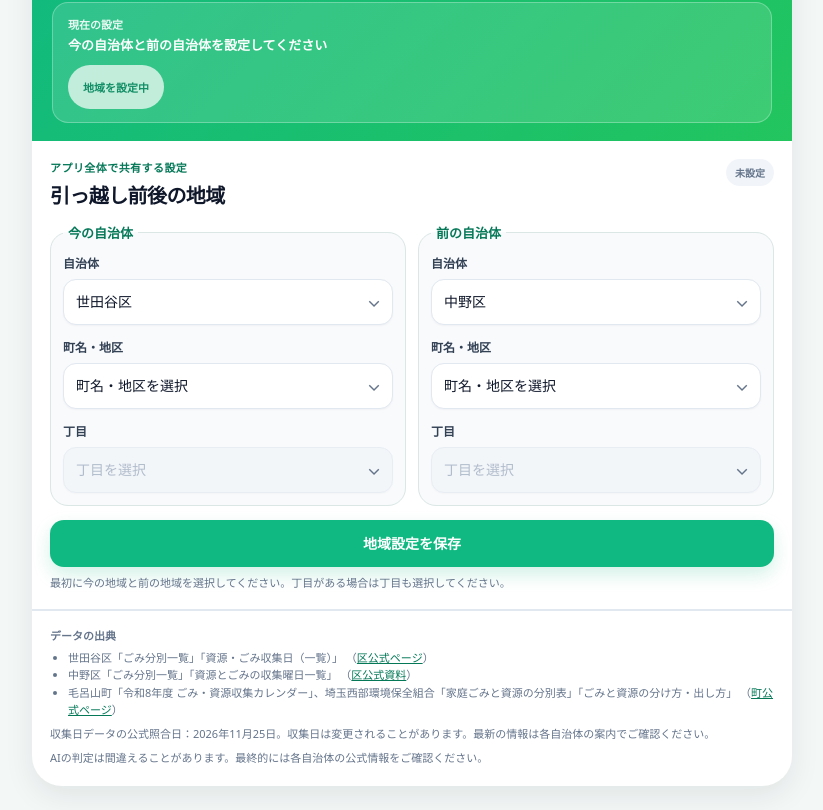
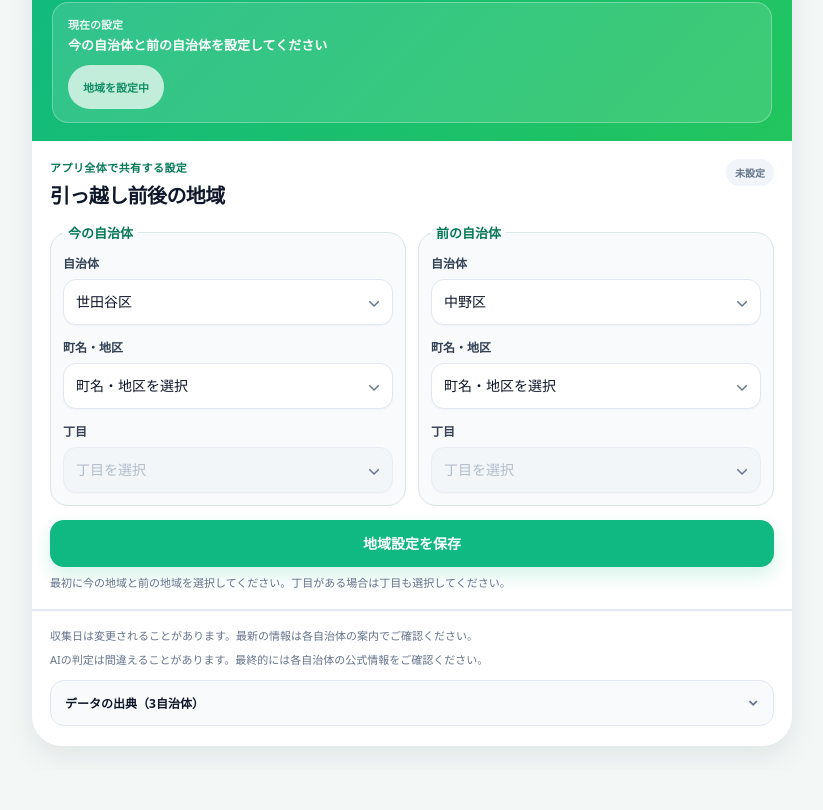
Before and after one commit to suke-siw/gomikurabe, a website with bundled scripts: page index.html in a window 1280 px wide. Shown: the part 130-940 px from the top of the page, without its empty margins (228-1051 px from the left). After the commit the page ends 900 px from the top, so only its background shows below. Built offline with nearby package versions, Linux system fonts and the light colour scheme.

Commit message:
データの出典を自治体の設定から作る折りたたみの枠に移す
- 出典を index.html の手書きから src/config/municipalities.js の sources / verifiedOn に移し、
  script.js で画面下の「データの出典（N自治体）」の枠に自動で表示する
- 枠は普段は閉じておき、開くと今・前に設定している自治体を先頭（「設定中」の印付き）に表示。
  自治体が増えた場合は枠の中だけスクロールする
- 公式照合日を自治体ごとに表示（毛呂山町は 2026-11-25）
- 中野区・世田谷区の出典に品目データのオープンデータを追加
- README の設定項目に sources / verifiedOn を追記

Co-Authored-By: Claude Opus 5.5 <noreply@anthropic.com>

```diff
--- a/index.html
+++ b/index.html
@@ -427,27 +427,20 @@
       </div>
 
       <footer class="app-footer">
-        <p class="footer-title">データの出典</p>
-        <ul>
-          <li>
-            世田谷区「ごみ分別一覧」「資源・ごみ収集日（一覧）」
-            （<a href="https://www.city.setagaya.lg.jp/02241/416.html" target="_blank" rel="noopener noreferrer">区公式ページ</a>）
-          </li>
-          <li>
-            中野区「ごみ分別一覧」「資源とごみの収集曜日一覧」
-            （<a href="https://www.city.tokyo-nakano.lg.jp/kurashi/gomi/dashikata/leaflet.files/nakano_gomi_Pamphlet_2026.pdf" target="_blank" rel="noopener noreferrer">区公式資料</a>）
-          </li>
-          <li>
-            毛呂山町「令和8年度 ごみ・資源収集カレンダー」、埼玉西部環境保全組合「家庭ごみと資源の分別表」「ごみと資源の分け方・出し方」
-            （<a href="https://www.town.moroyama.saitama.jp/soshikikarasagasu/seikatsukankyoka/kankyoukakari/gominowakekatadasikata/index.html" target="_blank" rel="noopener noreferrer">町公式ページ</a>）
-          </li>
-        </ul>
         <p>
-          収集日データの公式照合日：2026年11月25日。収集日は変更されることがあります。最新の情報は各自治体の案内でご確認ください。
+          収集日は変更されることがあります。最新の情報は各自治体の案内でご確認ください。
         </p>
         <p>
           AIの判定は間違えることがあります。最終的には各自治体の公式情報をご確認ください。
         </p>
+
+        <!-- 出典は src/config/municipalities.js の sources から script.js が作る -->
+        <details class="data-sources">
+          <summary class="data-sources-summary">
+            データの出典（<span id="data-sources-count">0</span>自治体）
+          </summary>
+          <div id="data-sources-list" class="data-sources-list"></div>
+        </details>
       </footer>
     </div>
 
--- a/script.js
+++ b/script.js
@@ -490,6 +490,71 @@ function createExternalLink(url, label, className) {
   link.className = className;
   link.textContent = label;
   return link;
+}
+
+/** "2026-11-25" → "2026年11月25日" */
+function formatJapaneseDate(value) {
+  const match = /^(\d{4})-(\d{2})-(\d{2})$/.exec(String(value ?? ""));
+  if (!match) return "";
+  return `${match[1]}年${Number(match[2])}月${Number(match[3])}日`;
+}
+
+/*
+ * 画面下の「データの出典」を、src/config/municipalities.js の sources から作る。
+ * 自治体が増えても画面が長くならないよう折りたたみの枠に入れ、
+ * 今・前に設定している自治体を先頭に表示する。
+ */
+function renderDataSources() {
+  const list = document.getElementById("data-sources-list");
+  const count = document.getElementById("data-sources-count");
+  if (!list || !count) return;
+
+  const selected = [appState.current?.city, appState.previous?.city].filter(Boolean);
+  const rank = (cityId) => (selected.includes(cityId) ? selected.indexOf(cityId) : selected.length);
+  const cityIds = Object.keys(MUNICIPALITIES).sort((a, b) => rank(a) - rank(b));
+
+  list.replaceChildren();
+  count.textContent = String(cityIds.length);
+
+  for (const cityId of cityIds) {
+    const municipality = MUNICIPALITIES[cityId];
+    const section = document.createElement("section");
+    section.className = "data-source-city";
+
+    const heading = createTextElement("h3", "data-source-name", municipality.name);
+    if (selected.includes(cityId)) {
+      heading.append(createTextElement("span", "data-source-badge", "設定中"));
+    }
+    section.append(heading);
+
+    const sources = Array.isArray(municipality.sources) ? municipality.sources : [];
+    if (sources.length > 0) {
+      const ul = document.createElement("ul");
+      for (const source of sources) {
+        const li = document.createElement("li");
+        if (source.url) {
+          li.append(createExternalLink(source.url, source.title, "data-source-link"));
+        } else {
+          li.textContent = source.title;
+        }
+        ul.append(li);
+      }
+      section.append(ul);
+    } else {
+      section.append(createTextElement("p", "data-source-meta", "出典：未記入"));
+    }
+
+    const verified = formatJapaneseDate(municipality.verifiedOn);
+    section.append(
+      createTextElement(
+        "p",
+        "data-source-meta",
+        `収集日データの公式照合日：${verified || "未記入"}`,
+      ),
+    );
+
+    list.append(section);
+  }
 }
 
 /** 電話番号のリンク（スマートフォンでは押すと電話をかけられる） */
@@ -1228,6 +1293,7 @@ function saveSettings() {
   elements.toggleSettings.textContent = "地域設定を変更";
 
   updateLocationSummary();
+  renderDataSources();
   elements.comparisonFilter.value = "";
   resetComparisonList();
   renderScheduleList();
@@ -1268,6 +1334,7 @@ async function loadCityData() {
     populateCityOptions();
     restoreSavedLocations();
     updateLocationSummary();
+    renderDataSources();
 
     const configured = hasSavedLocations();
     elements.features.hidden = !configured;
@@ -1379,4 +1446,6 @@ document.addEventListener("click", (event) => {
   }
 });
 
+// 出典はデータの読み込みに失敗しても表示できるよう、先に作っておく
+renderDataSources();
 loadCityData();
--- a/src/config/municipalities.js
+++ b/src/config/municipalities.js
@@ -11,6 +11,9 @@
  * 粗大ごみの申込先は、Web申込なら oversizedApplicationUrl / oversizedApplicationLabel、
  * 電話なら oversizedApplicationTel / oversizedApplicationTelLabel に書く（両方でも可）。
  * oversizedDetailsUrl には自治体公式の粗大ごみ案内ページを書く。
+ *
+ * sources にはデータの出典（資料名と公式ページのURL）を、verifiedOn には収集日データを
+ * 公式の資料と照合した日（例："2026-11-25"）を書く。画面下の「データの出典」に表示される。
  *
  * scheduleKeys の左側は分別区分のID（src/utils/garbage-mapping.js の GARBAGE_CATEGORIES）、
  * 右側はその街の収集日データ（schedules.json の schedule）の項目名です。
@@ -27,6 +30,20 @@
 export const MUNICIPALITY_CONFIG = {
   nakano: {
     name: "中野区",
+
+    // データの出典（画面下の「データの出典」に表示）と、収集日データを公式と照合した日
+    sources: [
+      {
+        title: "中野区「ごみ分別一覧」（オープンデータ）",
+        url: "https://www2.wagmap.jp/nakanodatamap/nakanodatamap/opendatafile/map_1/CSV/opendata_5000769.csv",
+      },
+      {
+        title: "中野区「資源とごみの分け方・出し方」2026年版（区内収集日一覧）",
+        url: "https://www.city.tokyo-nakano.lg.jp/kurashi/gomi/dashikata/leaflet.files/nakano_gomi_Pamphlet_2026.pdf",
+      },
+    ],
+    verifiedOn: "2026-11-25",
+
     itemsUrl: "data/nakano_garbage_items.json",
     schedulesUrl: "data/nakano_garbage_schedules.json",
 
@@ -94,6 +111,19 @@ export const MUNICIPALITY_CONFIG = {
 
   setagaya: {
     name: "世田谷区",
+
+    sources: [
+      {
+        title: "世田谷区「ごみ分別一覧」（オープンデータ）",
+        url: "https://www.city.setagaya.lg.jp/documents/22308/n6_131121_garbage_separation.csv",
+      },
+      {
+        title: "世田谷区「資源・ごみ収集日（一覧）」",
+        url: "https://www.city.setagaya.lg.jp/02241/416.html",
+      },
+    ],
+    verifiedOn: "2026-11-25",
+
     itemsUrl: "data/setagaya_garbage_items.json",
     schedulesUrl: "data/setagaya_garbage_schedules.json",
 
@@ -162,6 +192,19 @@ export const MUNICIPALITY_CONFIG = {
    */
   moroyama: {
     name: "毛呂山町",
+
+    sources: [
+      {
+        title: "毛呂山町「令和8年度 ごみ・資源収集カレンダー」",
+        url: "https://www.town.moroyama.saitama.jp/soshikikarasagasu/seikatsukankyoka/kankyoukakari/gominowakekatadasikata/index.html",
+      },
+      {
+        title: "埼玉西部環境保全組合「家庭ごみと資源の分別表」「ごみと資源の分け方・出し方」",
+        url: "https://www.town.moroyama.saitama.jp/soshikikarasagasu/seikatsukankyoka/kankyoukakari/gominowakekatadasikata/index.html",
+      },
+    ],
+    verifiedOn: "2026-11-25",
+
     itemsUrl: "data/moroyama_garbage_items.json",
     schedulesUrl: "data/moroyama_garbage_schedules.json",
 
--- a/style.css
+++ b/style.css
@@ -1008,7 +1008,7 @@ select:focus-visible {
   white-space: pre-line;
 }
 
-/* 出典フッター */
+/* 画面下の注意書きと「データの出典」の枠 */
 .app-footer {
   padding: 16px 18px 20px;
   border-top: 1px solid var(--border);
@@ -1018,20 +1018,87 @@ select:focus-visible {
   overflow-wrap: anywhere;
 }
 
-.app-footer p {
-  margin: 6px 0 0;
-}
-
-.app-footer .footer-title {
-  margin: 0 0 4px;
-  font-weight: 800;
-}
-
-.app-footer ul {
-  margin: 0;
-  padding-left: 18px;
+.app-footer > p {
+  margin: 0 0 6px;
 }
 
 .app-footer a {
   color: var(--green-dark);
 }
+
+.data-sources {
+  margin-top: 12px;
+  border: 1px solid var(--border);
+  border-radius: 14px;
+  background: var(--surface);
+}
+
+.data-sources-summary {
+  display: flex;
+  min-height: 44px;
+  align-items: center;
+  padding: 0 14px;
+  color: var(--text);
+  font-size: 12px;
+  font-weight: 800;
+  cursor: pointer;
+  list-style: none;
+}
+
+.data-sources-summary::-webkit-details-marker {
+  display: none;
+}
+
+/* 開閉できることが分かるよう、右端に矢印を出す（開くと上向き） */
+.data-sources-summary::after {
+  margin-left: auto;
+  color: var(--muted);
+  font-size: 14px;
+  content: "⌄";
+  transform: translateY(-2px);
+}
+
+.data-sources[open] .data-sources-summary::after {
+  transform: rotate(180deg) translateY(-2px);
+}
+
+.data-sources[open] .data-sources-summary {
+  border-bottom: 1px solid var(--border);
+}
+
+.data-sources-list {
+  display: grid;
+  gap: 12px;
+  max-height: 360px;
+  overflow-y: auto;
+  overscroll-behavior: contain;
+  padding: 12px 14px 14px;
+}
+
+.data-source-name {
+  display: flex;
+  align-items: center;
+  gap: 6px;
+  margin: 0 0 4px;
+  color: var(--text);
+  font-size: 12px;
+  font-weight: 800;
+}
+
+.data-source-badge {
+  padding: 2px 7px;
+  border-radius: 999px;
+  background: #d1fae5;
+  color: var(--green-dark);
+  font-size: 10px;
+  font-weight: 800;
+}
+
+.data-source-city ul {
+  margin: 0;
+  padding-left: 18px;
+}
+
+.data-source-meta {
+  margin: 4px 0 0;
+}
```
Also changed, not shown: README.md.
